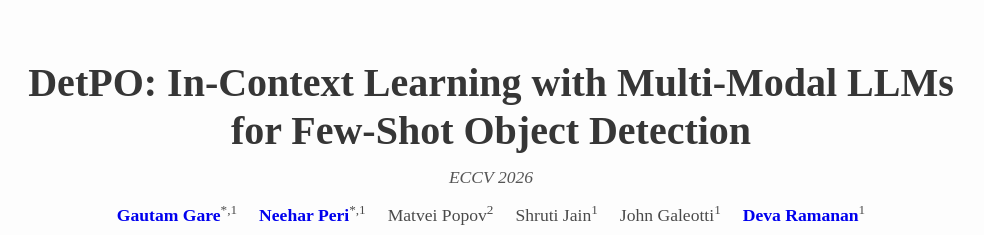
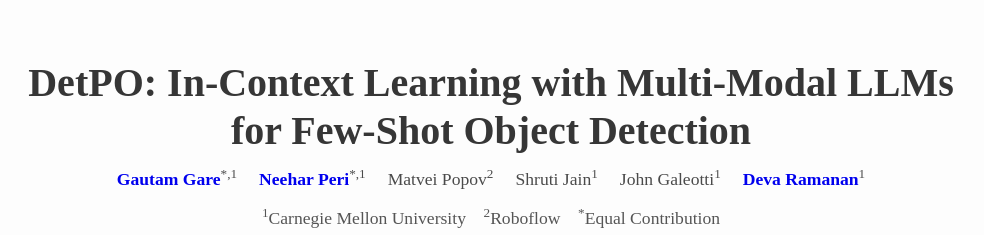
Before and after one commit to ggare-cmu/DetPO, a plain HTML site: page index.html in a window 1280 px wide. Shown: the top 235 px of the page, without its empty margins (149-1133 px from the left). Drawn offline with Linux system fonts and the light colour scheme.

Commit message:
Changes in index.html
Changes in index.html

```diff
--- a/index.html
+++ b/index.html
@@ -329,7 +329,7 @@
         <div class="header-section">
             <h1>DetPO: In-Context Learning with Multi-Modal LLMs<br>for Few-Shot Object Detection</h1>
 
-            <div class="venue">ECCV 2026</div>
+            <!-- <div class="venue">ECCV 2026</div> -->
 
             <div class="authors">
                 <div class="author">
```
